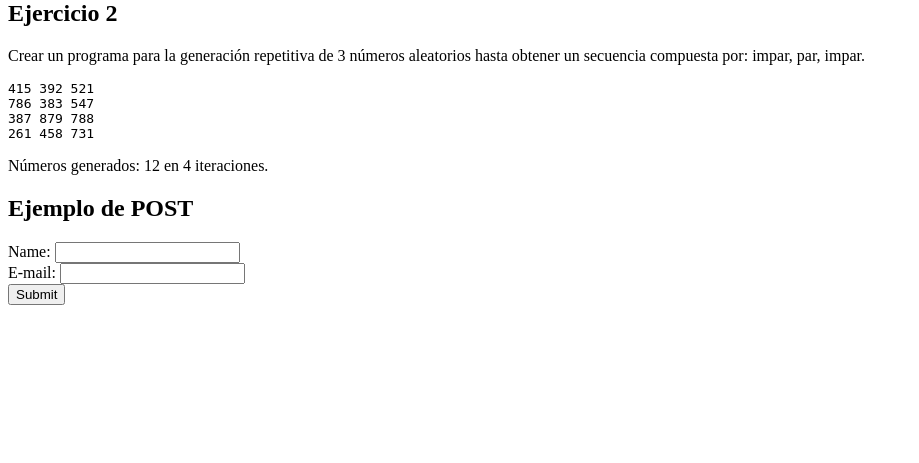
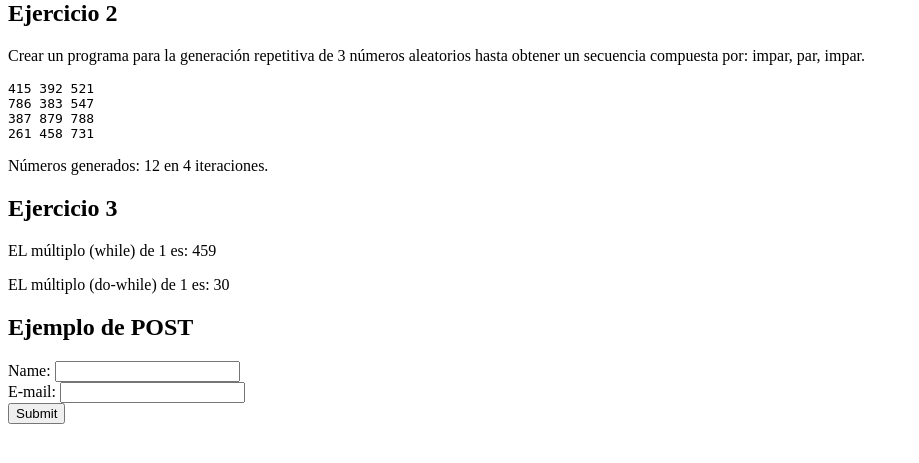
Before and after one commit to Luis-hip/tecweb, a PHP site: page /tecweb/?numero=1 in a window 1280 px wide. Shown: the part 145-608 px from the top of the page, without its empty margins (0-919 px from the left). Run offline with PHP 8.4, Linux system fonts and the light colour scheme.

Commit message:
ejercicio 3 terminado

```diff
--- a/practicas/p06/index.php
+++ b/practicas/p06/index.php
@@ -17,8 +17,15 @@
 
     <h2>Ejercicio 2</h2>
     <p>Crear un programa para la generación repetitiva de 3 números aleatorios hasta obtener un secuencia compuesta por: impar, par, impar.</p>
+    <?php secuenciaImparParImpar(); ?>
+
+    <h2>Ejercicio 3</h2>
     <?php
-        secuenciaImparParImpar();
+        if(isset($_GET['numero'])){
+            $numero = $_GET['numero'];
+            echo "<p>EL múltiplo (while) de $numero es: ".MultiploWhile($numero)."</p>";
+            echo "<p>EL múltiplo (do-while) de $numero es: ".MultiploDoWhile($numero)."</p>";
+        }
     ?>
 
     <h2>Ejemplo de POST</h2>
--- a/practicas/p06/src/funciones.php
+++ b/practicas/p06/src/funciones.php
@@ -41,4 +41,20 @@
         echo "</pre>";
         echo "<p>Números generados: $numeGenerados en $iteraciones iteraciones.</p>";
    }
+
+   function MultiploWhile($numero){
+        $num = rand(1, 999);
+        while ($num % $numero != 0){
+            $num = rand(1, 999);
+        }
+        return $num;
+   }
+
+   function MultiploDoWhile($numero){
+        $num = rand(1, 999);
+        do {
+            $num = rand(1, 999);
+        } while ($num % $numero != 0);
+        return $num;
+   }
 ?>
```
